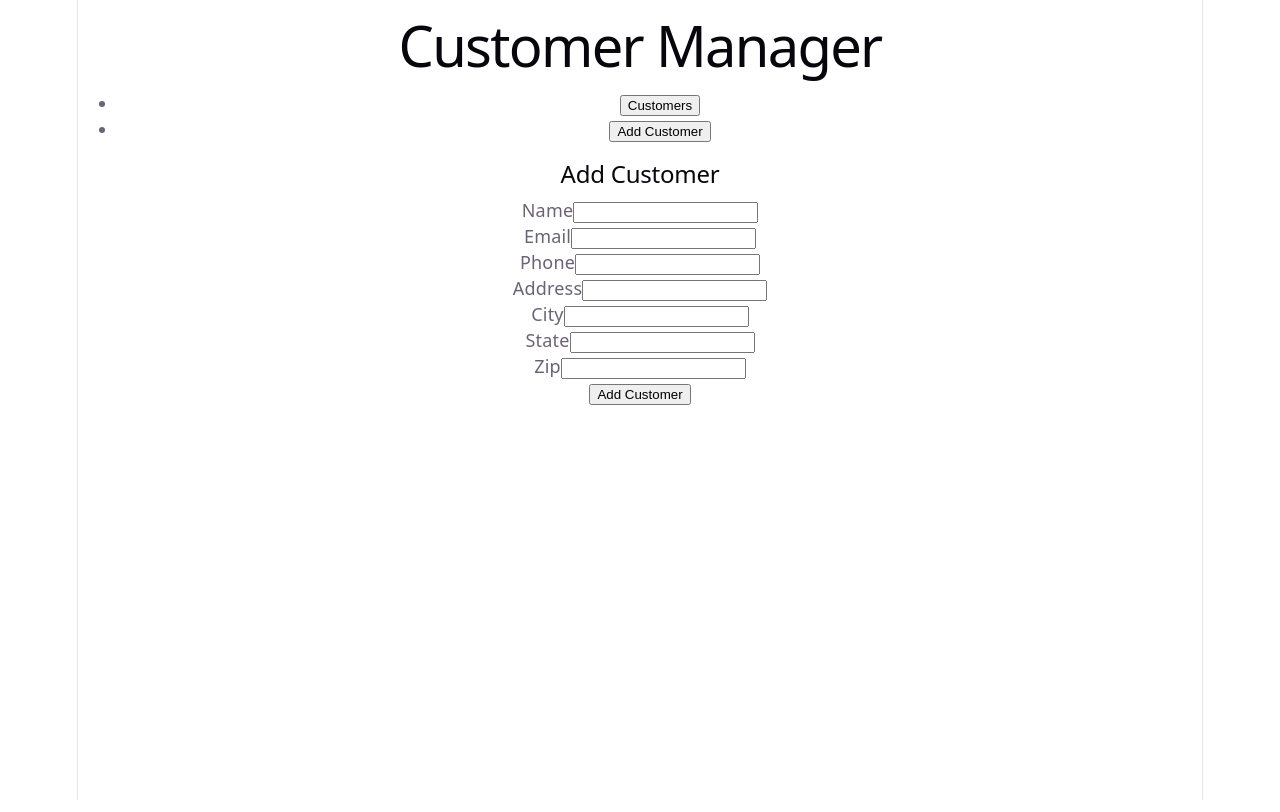
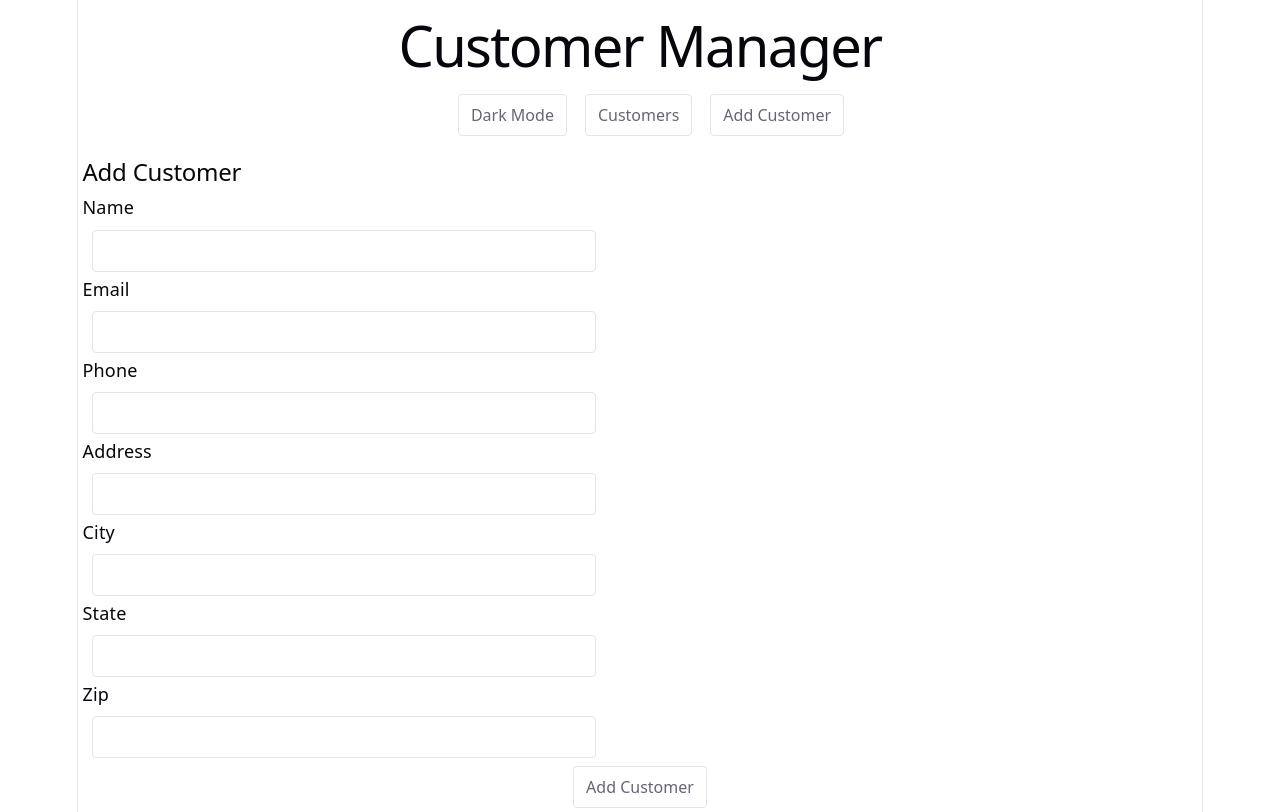
Before and after one commit to iltStudent13/customer-app, a React (Vite) app: page /add in a window 1280 px wide. Built offline with nearby package versions, Linux system fonts and the light colour scheme.

Commit message:
Dark theme working and cleanup some .css styling

```diff
--- a/src/components/Header.tsx
+++ b/src/components/Header.tsx
@@ -1,13 +1,20 @@
 import { useNavigate } from "react-router-dom";
+import { useTheme } from "../context/ThemeContext";
 
 const Header = () => {
   const navigate = useNavigate();
+  const { theme, toggleTheme } = useTheme();
   return (
     <header className="site-header bg-blue-500 text-white p-4">
       <div className="w-full flex items-center justify-between">
         <h1 className="text-md font-bold text-left">Customer Manager</h1>
         <nav aria-label="Main Navigation" className="ml-auto">
-          <ul className="flex gap-3 justify-end">
+          <ul className="header-list flex gap-4">
+            <li>
+              <button onClick={toggleTheme}>
+                {theme === "light" ? "Dark Mode" : "Light Mode"}
+              </button>
+            </li>
             <li>
               <button
                 onClick={() => navigate("/")}
--- /dev/null
+++ b/src/context/ThemeContext.tsx
@@ -0,0 +1,28 @@
+import { createContext, useContext, type ReactNode } from "react";
+import { useLocalStorage } from "../hooks/useLocalStorage";
+
+type Theme = "light" | "dark";
+interface ThemeContextValue {
+  theme: Theme;
+  toggleTheme: () => void;
+}
+const ThemeContext = createContext<ThemeContextValue | undefined>(undefined);
+
+export function ThemeProvider({ children }: { children: ReactNode }) {
+  const [theme, setTheme] = useLocalStorage<Theme>("theme", "light");
+  const toggleTheme = () => {
+    setTheme((prev) => (prev === "light" ? "dark" : "light"));
+  };
+  return (
+    <ThemeContext.Provider value={{ theme, toggleTheme }}>
+      {children}
+    </ThemeContext.Provider>
+  );
+}
+export function useTheme(): ThemeContextValue {
+  const context = useContext(ThemeContext);
+  if (!context) {
+    throw new Error("useTheme must be used within a ThemeProvider");
+  }
+  return context;
+}
--- /dev/null
+++ b/src/hooks/useLocalStorage.ts
@@ -0,0 +1,12 @@
+import { useState, useEffect } from "react";
+export function useLocalStorage<T>(key: string, initialValue: T) {
+  const [value, setValue] = useState<T>(() => {
+    const stored = localStorage.getItem(key);
+    return stored ? JSON.parse(stored) : initialValue;
+  });
+
+  useEffect(() => {
+    localStorage.setItem(key, JSON.stringify(value));
+  }, [key, value]);
+  return [value, setValue] as const;
+}
--- a/src/index.css
+++ b/src/index.css
@@ -11,8 +11,9 @@
   --shadow:
     rgba(0, 0, 0, 0.1) 0 10px 15px -3px, rgba(0, 0, 0, 0.05) 0 4px 6px -2px;
 
-  --sans: system-ui, 'Segoe UI', Roboto, sans-serif;
-  --heading: system-ui, 'Segoe UI', Roboto, sans-serif;
+  --sans: system-ui, "Segoe UI", Roboto, sans-serif;
+  --heading: system-ui, "Segoe UI", Roboto, sans-serif;
+  --heading-align: center;
   --mono: ui-monospace, Consolas, monospace;
 
   font: 18px/145% var(--sans);
@@ -28,6 +29,34 @@
   @media (max-width: 1024px) {
     font-size: 16px;
   }
+}
+
+:root.light {
+  --text: #6b6375;
+  --text-h: #08060d;
+  --bg: #fff;
+  --border: #e5e4e7;
+  --code-bg: #f4f3ec;
+  --accent: #aa3bff;
+  --accent-bg: rgba(170, 59, 255, 0.1);
+  --accent-border: rgba(170, 59, 255, 0.5);
+  --social-bg: rgba(244, 243, 236, 0.5);
+  --shadow:
+    rgba(0, 0, 0, 0.1) 0 10px 15px -3px, rgba(0, 0, 0, 0.05) 0 4px 6px -2px;
+}
+
+:root.dark {
+  --text: #9ca3af;
+  --text-h: #f3f4f6;
+  --bg: #16171d;
+  --border: #2e303a;
+  --code-bg: #1f2028;
+  --accent: #c084fc;
+  --accent-bg: rgba(192, 132, 252, 0.15);
+  --accent-border: rgba(192, 132, 252, 0.5);
+  --social-bg: rgba(47, 48, 58, 0.5);
+  --shadow:
+    rgba(0, 0, 0, 0.4) 0 10px 15px -3px, rgba(0, 0, 0, 0.25) 0 4px 6px -2px;
 }
 
 @media (prefers-color-scheme: dark) {
@@ -90,6 +119,8 @@ h2 {
   @media (max-width: 1024px) {
     font-size: 20px;
   }
+  padding-inline-start: 0.25rem;
+  text-align: left;
 }
 p {
   margin: 0;
@@ -109,3 +140,65 @@ code {
   padding: 4px 8px;
   background: var(--code-bg);
 }
+
+/* establish styling for input form */
+.form .field {
+  margin-bottom: 1rem;
+  text-align: left;
+}
+
+label {
+  display: block;
+  padding: 0;
+  padding-inline-start: 0.25rem;
+  margin-bottom: 0.5rem;
+  font-weight: 500;
+  color: var(--text-h);
+  text-align: left;
+}
+
+input,
+textarea,
+select {
+  font-family: var(--sans);
+  font-size: 16px;
+  line-height: 1.5;
+  color: var(--text);
+  background: var(--bg);
+  border: 1px solid var(--border);
+  border-radius: 4px;
+  padding: 8px 12px;
+  margin: 4px 0 4px 0.75rem; /* left inset */
+  width: 100%;
+  max-width: 28rem;
+  display: block;
+  box-sizing: border-box;
+}
+
+button {
+  font-family: var(--sans);
+  font-size: 16px;
+  line-height: 1.5;
+  color: var(--text);
+  background: var(--bg);
+  border: 1px solid var(--border);
+  border-radius: 4px;
+  padding: 8px 12px;
+  margin: 4px 0;
+  box-sizing: border-box;
+}
+
+input:focus,
+textarea:focus,
+select:focus,
+button:focus {
+  outline: none;
+  border-color: var(--accent);
+  box-shadow: 0 0 0 3px var(--accent-bg);
+}
+
+/* Header list items horizontally stacked */
+.header-list li {
+  display: inline-block;
+  margin-right: 1rem;
+}
--- a/src/pages/Layout.tsx
+++ b/src/pages/Layout.tsx
@@ -1,7 +1,17 @@
 import Header from "../components/Header";
 import { Outlet } from "react-router-dom";
+import { ThemeProvider, useTheme } from "../context/ThemeContext";
+import { useEffect } from "react";
 
-const Layout = () => {
+const LayoutContent = () => {
+  const { theme } = useTheme();
+
+  useEffect(() => {
+    const root = document.documentElement;
+    root.classList.remove("light", "dark");
+    root.classList.add(theme);
+  }, [theme]);
+
   return (
     <div>
       <Header />
@@ -12,4 +22,12 @@ const Layout = () => {
   );
 };
 
+const Layout = () => {
+  return (
+    <ThemeProvider>
+      <LayoutContent />
+    </ThemeProvider>
+  );
+};
+
 export default Layout;
```
